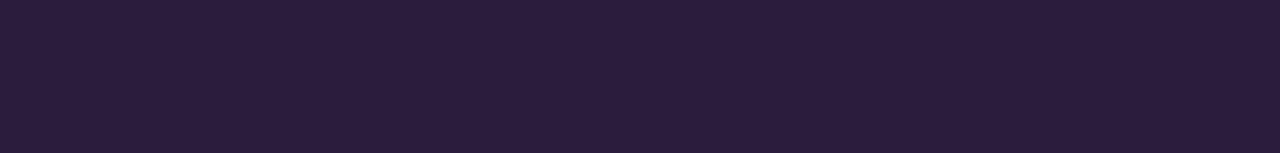
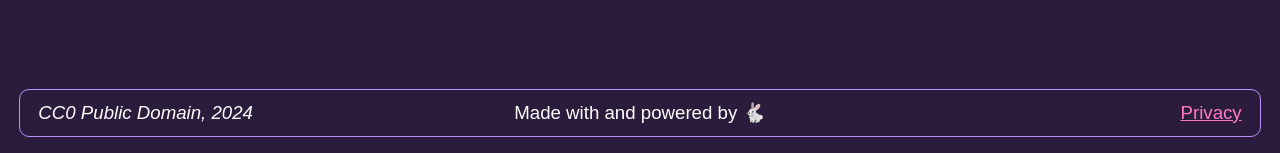
Before and after one commit to Trivernis/website-frontend, a SvelteKit app: page / in a window 1280 px wide. Shown: the part 644-797 px from the top of the page. Built offline with nearby package versions, Linux system fonts and the light colour scheme.

Commit message:
Add footer

```diff
--- /dev/null
+++ b/src/components/organisms/Footer.svelte
@@ -0,0 +1,56 @@
+<script>
+  import "$lib/vars.scss";
+    import Box from "../atoms/Box.svelte";
+</script>
+
+<div class="footer">
+  <Box color="purple">
+    <div class="justified">
+      <div class="left">
+        <span><i>CC0 Public Domain, 2024</i></span>
+      </div>
+      <div class="center">
+      <span>Made with and powered by 🐇</span>
+      </div>
+      <div class="right">
+      <a href="/privacy">Privacy</a>
+        </div>
+    </div>
+  </Box>
+</div>
+
+<style lang="scss">
+  @layer component {
+    .footer {
+      height: auto;
+      min-height: 3em;
+      max-height: 10em;
+      display: block;
+      width: 100%;
+      padding: 1em;
+
+      .justified {
+        display: flex;
+        flex-direction: row;
+        justify-content: space-between;
+
+        .left, .right, .center {
+          width: 33%;
+          display: flex;
+          flex-direction: row;
+        }
+        .left {
+          justify-content: start;
+          padding-left: 0.5em;
+        }
+        .center {
+          justify-content: center;
+        }
+        .right {
+          justify-content: end;
+          padding-right: 0.5em;
+        }
+      }
+    }
+  }
+</style>
--- a/src/routes/+layout.svelte
+++ b/src/routes/+layout.svelte
@@ -1,12 +1,15 @@
 <script>
   import "../global.scss";
   import Header from "../components/organisms/Header.svelte";
+    import Footer from "../components/organisms/Footer.svelte";
 </script>
 
 <Header />
-
 <div class="content">
   <slot />
+</div>
+<div class="footer-position">
+<Footer/>
 </div>
 
 <style lang="scss">
@@ -18,6 +21,7 @@
     .content {
       margin: 0 20%;
       transition-duration: 1s;
+      display: block;
 
       @include portrait {
         margin: 0 5%;
@@ -27,5 +31,12 @@
         margin: 0 30%;
       }
     }
+
+    .footer-position {
+      margin: 0;
+      width: 100%;
+      position: absolute;
+      bottom: 0;
+    }
   }
 </style>
```
